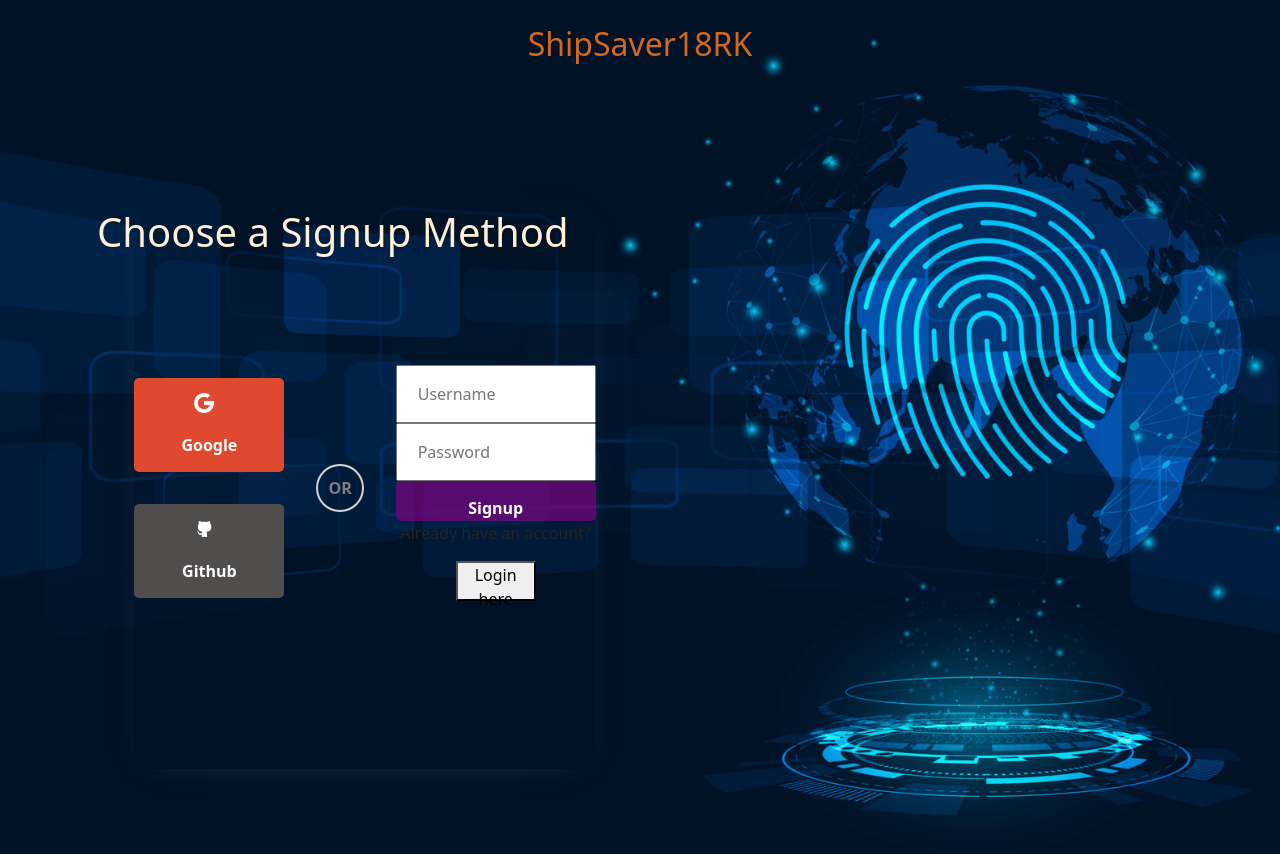
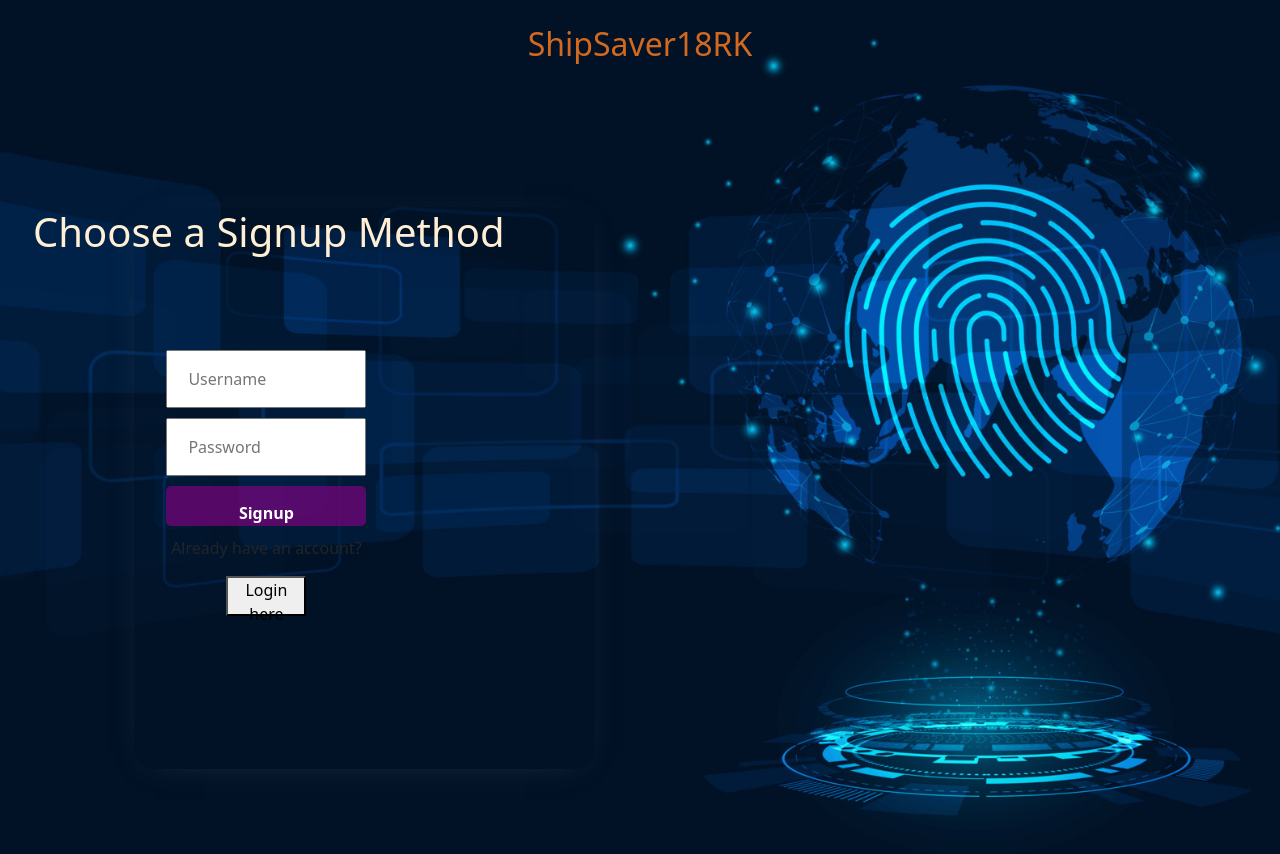
Before and after one commit to Monil-007/ShipsSaver18-FrontendSite, a React (Create React App) app: page /Signup in a window 1280 px wide. Shown: the top 854 px of the page. Built offline with nearby package versions, Linux system fonts and the light colour scheme; no server answers.

Commit message:
auth changed

```diff
--- a/src/components/Authentication/Login/Login.css
+++ b/src/components/Authentication/Login/Login.css
@@ -58,7 +58,7 @@
 }
 
 .loginTitle {
-    margin-right: 4rem;
+    margin-right: 12rem;
     position: fixed;
     top: 13rem;
     color: papayawhip;
@@ -75,9 +75,9 @@ backdrop-filter: blur(10px);
 .wrapper {
     width: 90%;
     height: 75%;
-    -webkit-box-shadow: 0px 5px 33px -21px rgba(66, 68, 90, 1);
+    /* -webkit-box-shadow: 0px 5px 33px -21px rgba(66, 68, 90, 1);
     -moz-box-shadow: 0px 5px 33px -21px rgba(66, 68, 90, 1);
-    box-shadow: 0px 5px 33px -21px rgba(66, 68, 90, 1);
+    box-shadow: 0px 5px 33px -21px rgba(66, 68, 90, 1); */
     display: flex;
     align-items: center;
     border-radius: 20px;
@@ -106,6 +106,7 @@ backdrop-filter: blur(10px);
     flex-direction: column;
     justify-content: center;
     align-items: center;
+    gap: 10px;
 }
 
 .center {
@@ -152,9 +153,9 @@ backdrop-filter: blur(10px);
 }
 
 .loginButton:hover {
-    background-color: black;
+    /* background-color: black; */
     transform: translateY(-12px);
-    box-shadow: 0px 6px 6px rgba(0, 0, 0, 0.3);
+    /* box-shadow: 0px 6px 6px rgba(0, 0, 0, 0.3); */
 }
 
 .google {
@@ -194,10 +195,10 @@ input {
 }
 
 .submit:hover {
-    background-color: black;
+    /* background-color: black; */
     color: whitesmoke;
     transform: translateY(-12px);
-    box-shadow: 0 6px 10px rgba(0, 0, 0, 0.3);
+    /* box-shadow: 0 6px 10px rgba(0, 0, 0, 0.3); */
 }
 
 @media (max-width: 912px) {
--- a/src/components/Authentication/Signup/Signup.css
+++ b/src/components/Authentication/Signup/Signup.css
@@ -239,7 +239,7 @@ input {
 }
 
 .signupTitle {
-    margin-right: 4rem;
+    margin-right: 12rem;
     position: fixed;
     top: 13rem;
     color: papayawhip;
@@ -279,6 +279,7 @@ input {
     flex-direction: column;
     justify-content: center;
     align-items: center;
+    gap: 10px;
 }
 
 .center {
--- a/src/components/Authentication/Signup/Signup.jsx
+++ b/src/components/Authentication/Signup/Signup.jsx
@@ -65,15 +65,11 @@ const Signup = () => {
             <div className="signup">
                 <h1 className="signupTitle">Choose a Signup Method</h1>
                 <div className="wrapper">
-                    <div className="left">
+                    {/* <div className="left">
                         <div className="signupButton google" onClick={google}>
                             <img src={Google} alt="" className="icon" />
                             Google
                         </div>
-                        {/* <div className="signupButton facebook" onClick={facebook}>
-                        <img src={Facebook} alt="" className="icon" />
-                        Facebook
-                    </div> */}
                         <div className="signupButton github" onClick={github}>
                             <img src={Github} alt="" className="icon" />
                             Github
@@ -82,7 +78,7 @@ const Signup = () => {
                     <div className="center">
                         <div className="line" />
                         <div className="or">OR</div>
-                    </div>
+                    </div> */}
                     <div className="right">
                         <input type="text" placeholder="Username" value={username} onChange={handleUsernameChange} />
                         <input type="password" placeholder="Password" value={password} onChange={handlePasswordChange} />
```
